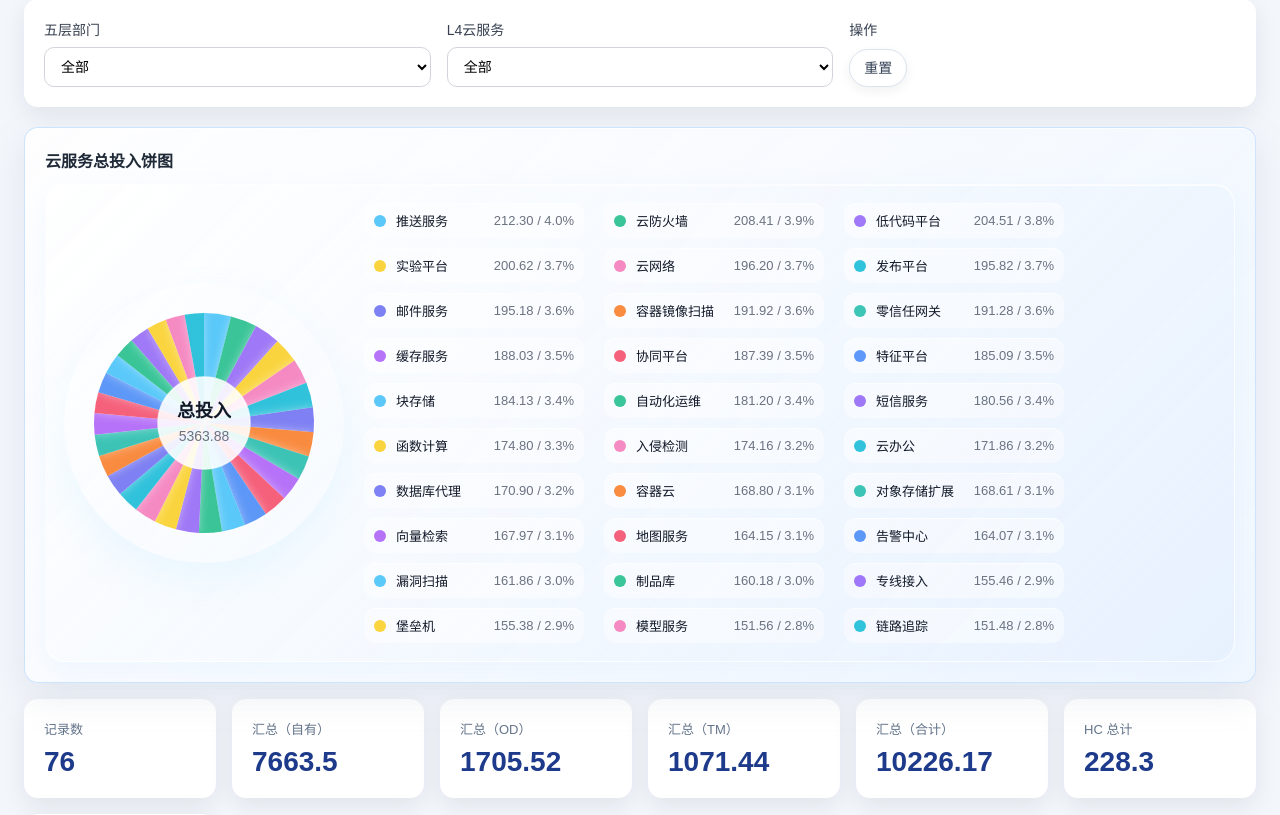
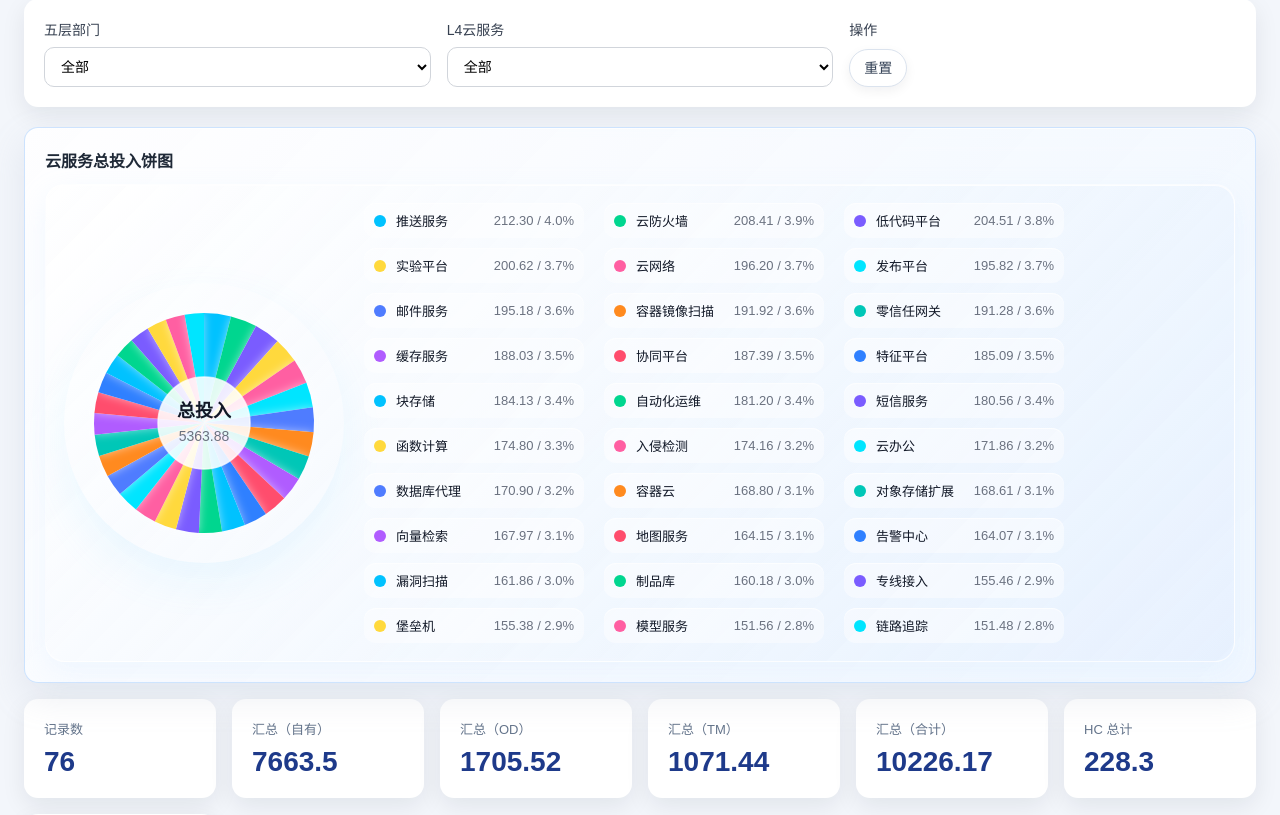
Before and after one commit to Mingkun/BeWin, a Flask app: page /views/cloud-service-view in a window 1280 px wide. Shown: the part 160-975 px from the top of the page. Run offline with Flask 3, Linux system fonts and the light colour scheme; data comes from the database, SQL or seed files in the repository.

Commit message:
style: brighten pie chart palette

```diff
--- a/templates/cloud_service_view.html
+++ b/templates/cloud_service_view.html
@@ -188,7 +188,7 @@
           .slice(0, 30)
           .map((item, index) => ({ ...item, sourceIndex: index }));
 
-        const colors = ['rgba(56,189,248,0.82)', 'rgba(16,185,129,0.82)', 'rgba(139,92,246,0.82)', 'rgba(250,204,21,0.82)', 'rgba(244,114,182,0.82)', 'rgba(6,182,212,0.82)', 'rgba(99,102,241,0.82)', 'rgba(249,115,22,0.82)', 'rgba(20,184,166,0.82)', 'rgba(168,85,247,0.82)', 'rgba(244,63,94,0.82)', 'rgba(59,130,246,0.82)'];
+        const colors = ['#00C2FF', '#00D68F', '#7A5CFF', '#FFD93D', '#FF5FA2', '#00E5FF', '#4F7CFF', '#FF8A1F', '#00C7B7', '#B05CFF', '#FF4D6D', '#2F80FF'];
         const hiddenItems = new Set();
         const ctx = pieCanvas.getContext('2d');
 
--- a/templates/project_view.html
+++ b/templates/project_view.html
@@ -208,7 +208,7 @@
           .slice(0, 50)
           .map((item, index) => ({ ...item, sourceIndex: index }));
 
-        const colors = ['rgba(56,189,248,0.82)', 'rgba(16,185,129,0.82)', 'rgba(139,92,246,0.82)', 'rgba(250,204,21,0.82)', 'rgba(244,114,182,0.82)', 'rgba(6,182,212,0.82)', 'rgba(99,102,241,0.82)', 'rgba(249,115,22,0.82)', 'rgba(20,184,166,0.82)', 'rgba(168,85,247,0.82)', 'rgba(244,63,94,0.82)', 'rgba(59,130,246,0.82)'];
+        const colors = ['#00C2FF', '#00D68F', '#7A5CFF', '#FFD93D', '#FF5FA2', '#00E5FF', '#4F7CFF', '#FF8A1F', '#00C7B7', '#B05CFF', '#FF4D6D', '#2F80FF'];
         const hiddenItems = new Set();
         const ctx = pieCanvas.getContext('2d');
         const tooltip = document.getElementById('project-pie-tooltip');
```
